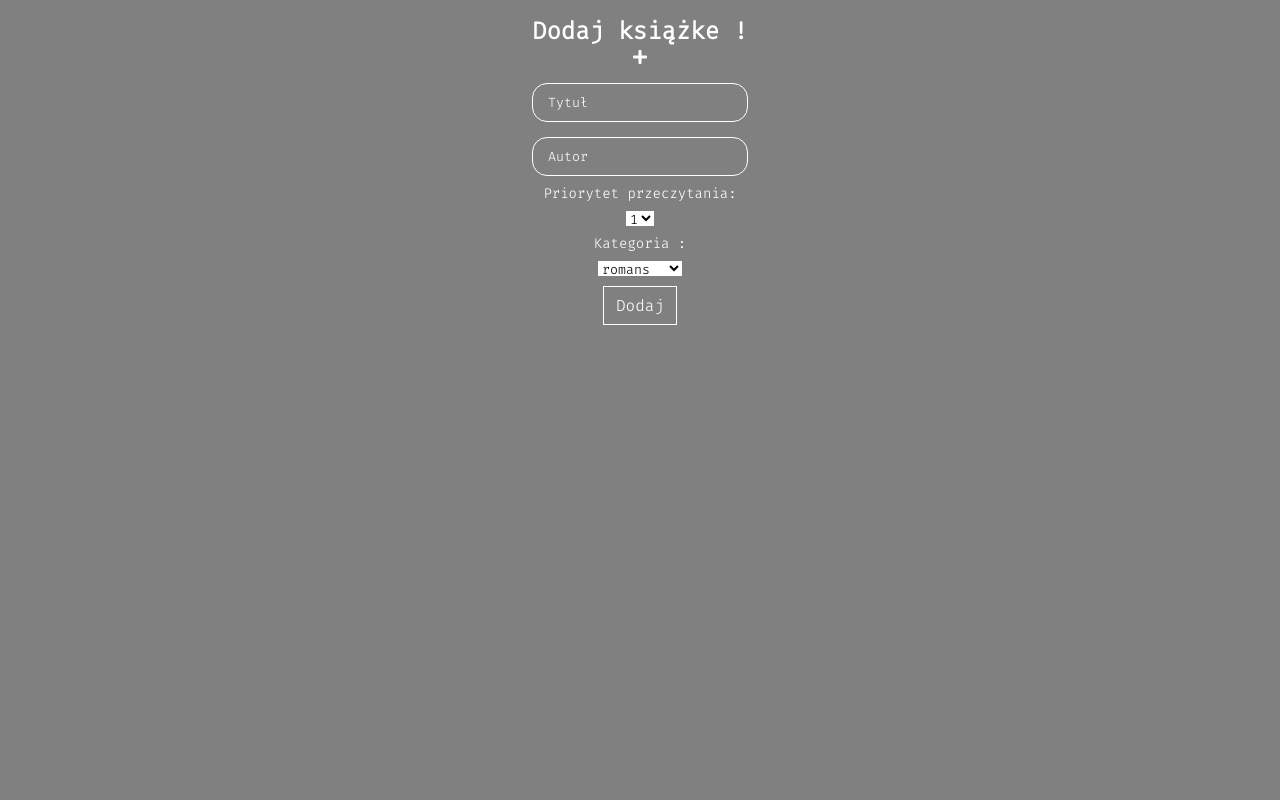
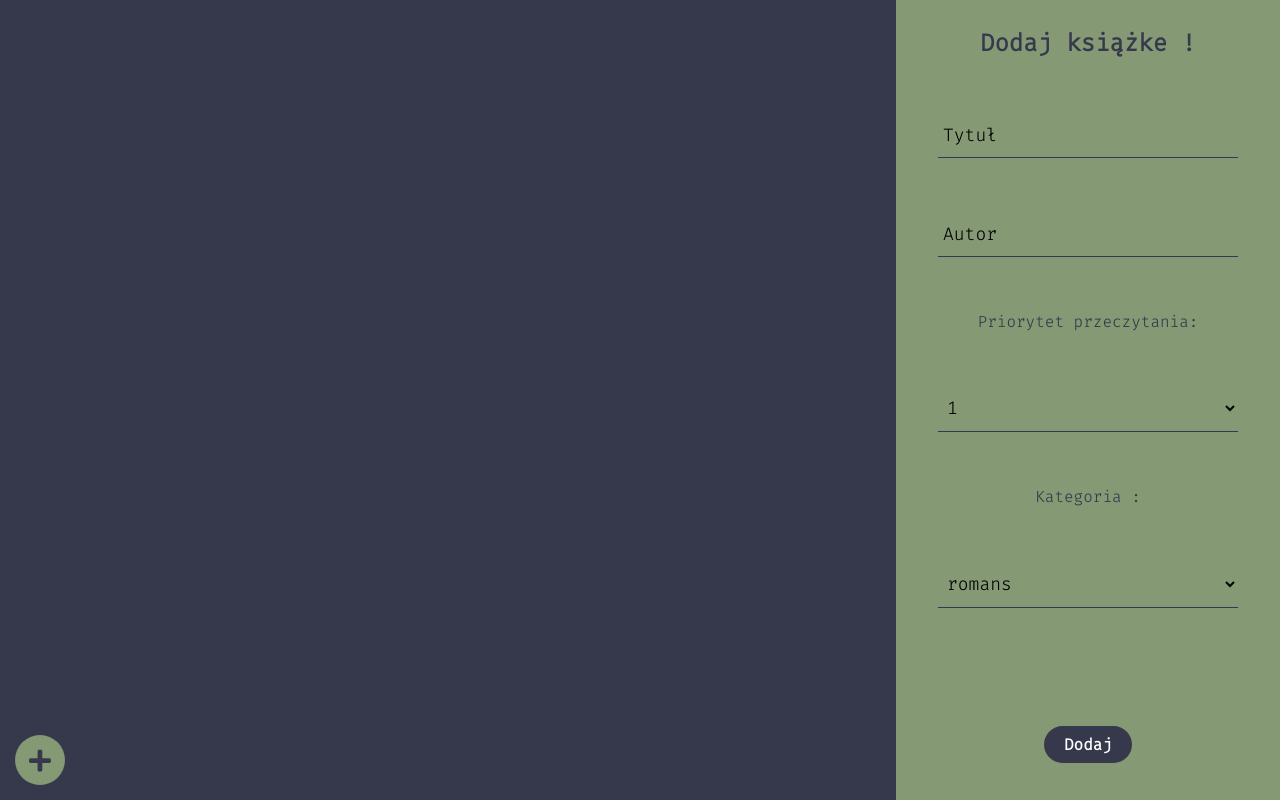
Before and after one commit to MateuszBiernat2001/Books, a plain HTML site: page index.html in a window 1280 px wide. Drawn offline with Linux system fonts and the light colour scheme.

Commit message:
Update style.css

```diff
--- a/style.css
+++ b/style.css
@@ -5,26 +5,48 @@
     box-sizing: border-box;
     font-family: 'Fira Code', monospace;
   }
+  p{
+    font-weight: bold;
+  }
   h1{
     font-size: 30px;
   }
   body{
+    min-height: 100vh;
+    max-width: 100vw;
+    background-color:#36384C;
+    color: #36384C;
+  }
+  .form-container{
+    position: fixed;
+    display: flex;
+    justify-content: space-around;
+    align-items: center;
+    flex-direction: column;
+    right: 0%;
+    height: 100vh;
+    width: 30%;
+    background-color: #849974;
+  }
+  .plus-icon{
+    position: fixed;
+    bottom: 15px;
+    left: 15px;
     display: flex;
     justify-content: center;
     align-items: center;
-    flex-direction: column;
-    max-width: 100vw;
-    background-color: gray;
-    color: white;
+    height: 50px;
+    width: 50px;
+    background-color:#849974;
+    color: #36384C;
+    font-size: 25px;
+    border-radius: 50%;
+    transition: 1s all;
   }
-  .form-container{
-    display: flex;
-    justify-content: center;
-    align-items: center;
-    flex-direction: column;
-    padding: 15px;
-    width: 100%;
+  .remove{
+    right: 100%;
   }
+
   form{
     display: flex;
     justify-content: center;
@@ -32,60 +54,40 @@
     flex-direction: column;
     padding: 15px;
   }
-
-  input{
-    padding: 10px 15px;
-    background: transparent;
-    margin-top: 15px;
-    border: 1px solid white;
-    border-radius: 15px;
-  }
-  label{
+  input, select{
+    font-size: 18px;
+    padding: 10px 10px 10px 5px;
+    display: block;
+    width: 300px;
     border: none;
     background-color: transparent;
-    padding: 8px;
-  }
-  label{
-    font-size: 14px;
-  }
-  option{
-    background-color: white;
-  }
-  select{
-    background-color: white;
-    border: none;
-    height: 15px;
+    border-bottom: 1px solid #36384C;
   }
   ::placeholder{
-    color: white;
+    color: black;
   }
 
   .alert-info{
-    color: rgb(231, 118, 118);
+    color: rgb(255, 4, 4);
   }
 
   .add-btn{
-    padding: 8px 12px;
-    background:none;
+    padding: 8px 20px;
+    background-color: #36384C;
+    border-radius: 25px;
+    font-weight: bold;
     margin: 10px;
-    border: 1px solid white;
+    border: none;
     font-size: 16px;
+    cursor: pointer;
     color: white;
-    transition: .2s all;
-    cursor: pointer;
   }
-
-  .add-btn:hover{
-    background-color: white;
-    letter-spacing: 2px;
-    color: gray;
-  }
-
   .items-container{
     display: grid;
-    grid-template-columns: repeat(5, 1fr);
-    grid-gap: 85px;
+    grid-template-columns: repeat(6, 1fr);
     width: 100%;
+    height: 100%;
+    padding: 25px;
   }
   .item-card{
     height: 350px;
@@ -96,7 +98,10 @@
     align-items: center;
     flex-direction: column;
     grid-template-rows: 0.25fr 1fr;
-    background-color: rgb(226, 139, 139);
+    background-color: #fef0df
+  }
+  option{
+   background-color:#849974;
   }
 
 
```
